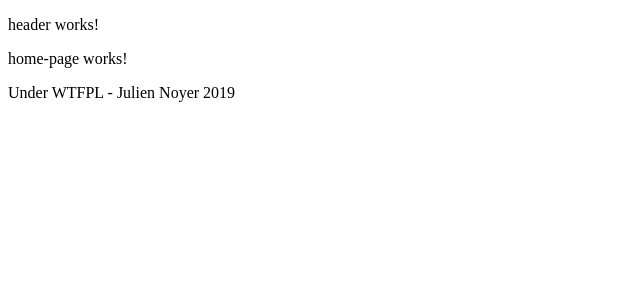
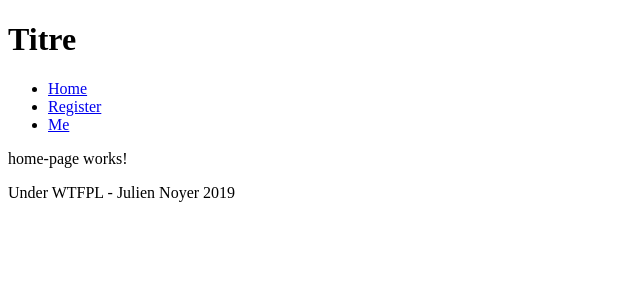
Before and after one commit to DWS-paris/HETIC-W2-ang-2019, an Angular app: page / in a window 1280 px wide. Shown: the top 300 px of the page, without its empty margins (0-640 px from the left). Built offline with nearby package versions, Linux system fonts and the light colour scheme.

Commit message:
Ajout des liens dans me HEEADER

```diff
--- a/src/app/components/header/header.component.html
+++ b/src/app/components/header/header.component.html
@@ -1,3 +1,9 @@
-<p>
-  header works!
-</p>
+<h1>Titre</h1>
+
+<nav>
+  <ul>
+    <li><a [routerLink]="'/'">Home</a></li>
+    <li><a [routerLink]="'/register'">Register</a></li>
+    <li><a [routerLink]="'/me'">Me</a></li>
+  </ul>
+</nav>
```
